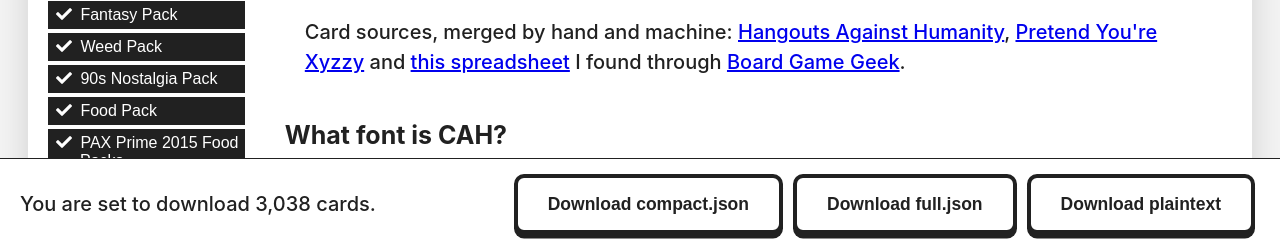
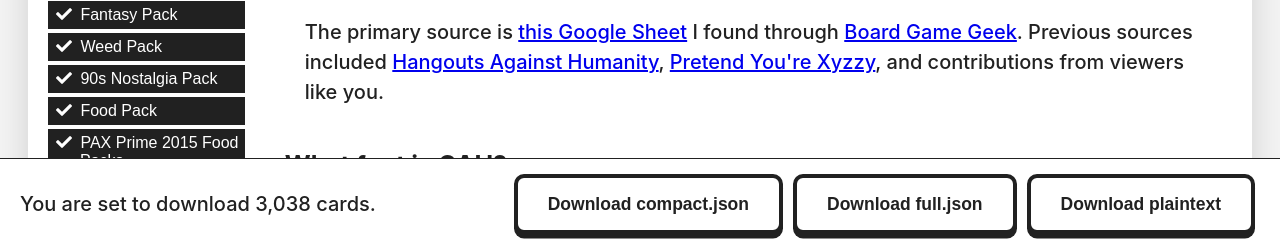
Before and after one commit to crhallberg/json-against-humanity, a plain HTML site: page index.html in a window 1280 px wide. Shown: the part 549-789 px from the top of the page. Drawn offline with Linux system fonts and the light colour scheme; a web font is replaced by a local one.

Commit message:
Update sources information.

```diff
--- a/index.html
+++ b/index.html
@@ -39,7 +39,7 @@
             <dd id="card-counts"><i>Let me think about it for a second...</i></dd>
 
             <dt>Wha&mdash; where the heck did you find all those cards??</dt>
-            <dd>Card sources, merged by hand and machine: <a href="https://github.com/samurailink3/hangouts-against-humanity">Hangouts Against Humanity</a>, <a href="http://pyx-3.pretendyoure.xyz/zy/viewcards.jsp">Pretend You're Xyzzy</a> and <a href="https://docs.google.com/spreadsheet/ccc?key=0Ajv9fdKngBJ_dHFvZjBzZDBjTE16T3JwNC0tRlp6Wnc&amp;usp=sharing#gid=55">this spreadsheet</a> I found through <a href="https://boardgamegeek.com/">Board Game Geek</a>.</dd>
+            <dd>The primary source is <a href="https://docs.google.com/spreadsheet/ccc?key=0Ajv9fdKngBJ_dHFvZjBzZDBjTE16T3JwNC0tRlp6Wnc&amp;usp=sharing#gid=55">this Google Sheet</a> I found through <a href="https://boardgamegeek.com/">Board Game Geek</a>. Previous sources included <a href="https://github.com/samurailink3/hangouts-against-humanity">Hangouts Against Humanity</a>, <a href="http://pyx-3.pretendyoure.xyz/zy/viewcards.jsp">Pretend You're Xyzzy</a>, and contributions from viewers like you.</dd>
 
             <dt>What font is CAH?</dt>
             <dd>Cards Against Humanity cards are in <a href="https://www.myfonts.com/fonts/linotype/neue-helvetica/">Helvetica® Neue</a>. It's not free. I use <a href="https://rsms.me/inter/">Inter Medium</a>.</dd>
```
